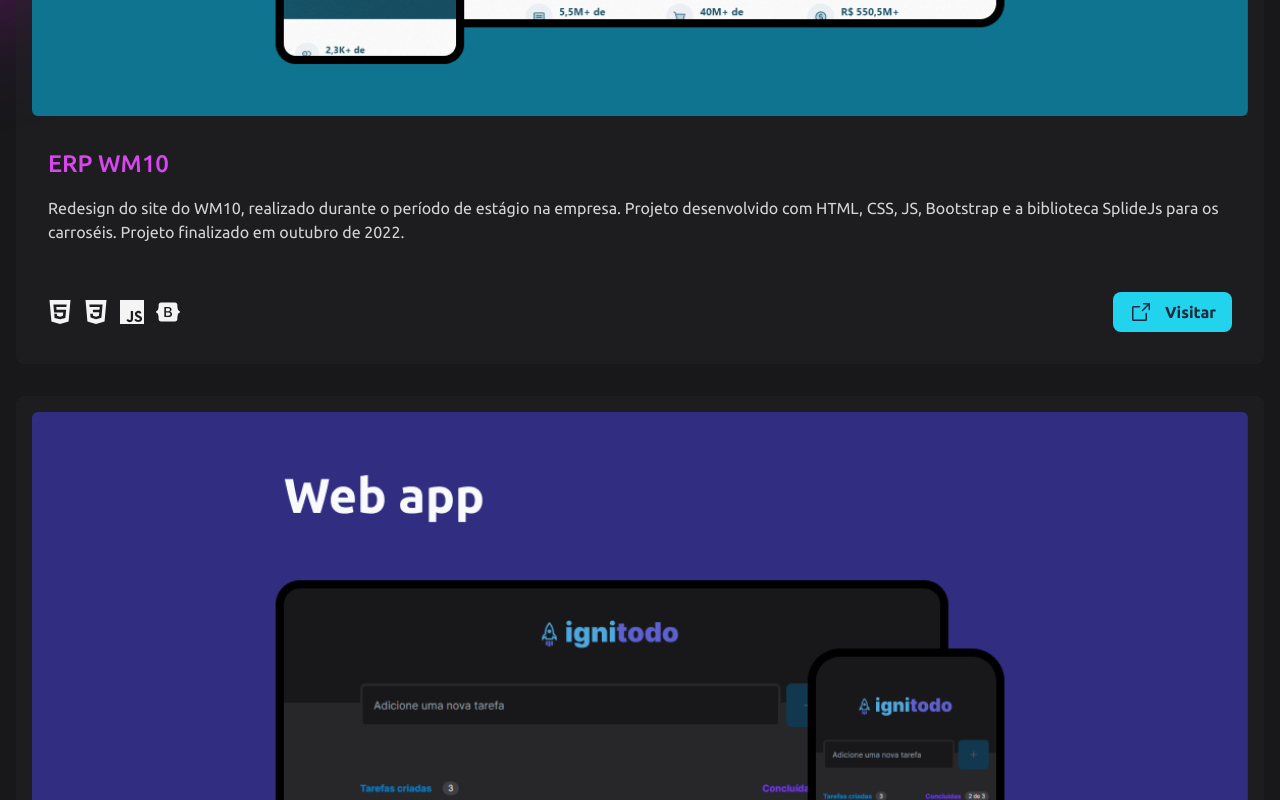
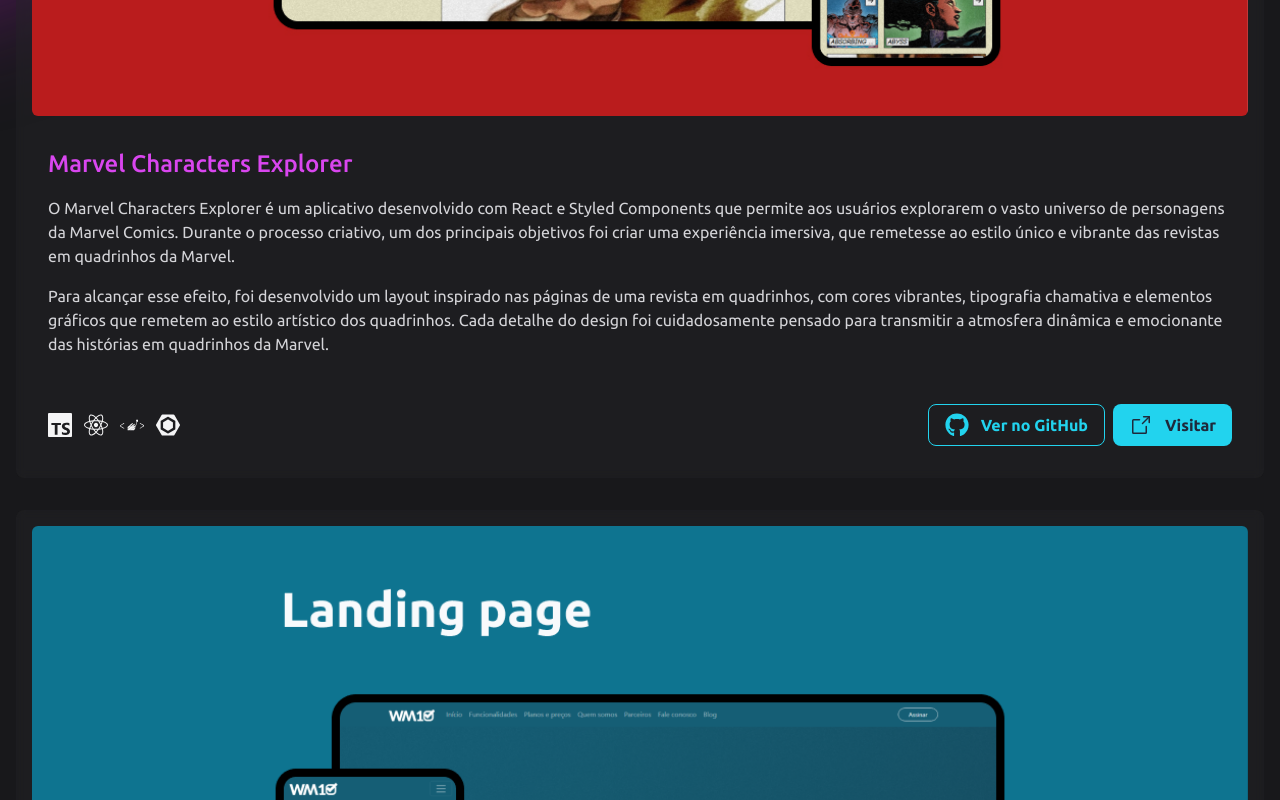
Before and after one commit to rafaelpzoucas/portfolio-v1, a React (Vite) app: page / in a window 1280 px wide. Shown: the part 1560-2360 px from the top of the page. Built offline with nearby package versions, Linux system fonts and the light colour scheme.

Commit message:
Add marvel project

```diff
--- a/src/components/Projects/index.tsx
+++ b/src/components/Projects/index.tsx
@@ -1,6 +1,6 @@
 import { ArrowSquareOut } from "phosphor-react";
 import { FaBootstrap, FaFigma, FaGithub, FaHtml5, FaReact } from "react-icons/fa";
-import { SiBootstrap, SiCss3, SiHtml5, SiJavascript, SiTailwindcss, SiTypescript } from "react-icons/si";
+import { SiBootstrap, SiCss3, SiEslint, SiHtml5, SiJavascript, SiStyledcomponents, SiTailwindcss, SiTypescript } from "react-icons/si";
 import { IoLogoJavascript } from "react-icons/io";
 import { SectionHeader } from "../atoms/SectionHeader";
 import { BackgroundCircles } from "../BackgroundCircles";
@@ -24,6 +24,44 @@
                 </SectionHeader.Root>
 
                 <main className="flex flex-col gap-4 sm:gap-8">
+                    <Project.Root>
+                        <Project.Image src="marvel-thumb.jpg" alt="Print da tela do app Marvel Characters Explorer" />
+                        <Project.Description>
+                            <Project.DescriptionTitle>
+                                Marvel Characters Explorer
+                            </Project.DescriptionTitle>
+                            <Project.DescriptionText>
+                                O Marvel Characters Explorer é um aplicativo desenvolvido com React e Styled Components que permite aos usuários explorarem o vasto universo de personagens da Marvel Comics. Durante o processo criativo, um dos principais objetivos foi criar uma experiência imersiva, que remetesse ao estilo único e vibrante das revistas em quadrinhos da Marvel.
+                            </Project.DescriptionText>
+                            <Project.DescriptionText>
+                                Para alcançar esse efeito, foi desenvolvido um layout inspirado nas páginas de uma revista em quadrinhos, com cores vibrantes, tipografia chamativa e elementos gráficos que remetem ao estilo artístico dos quadrinhos. Cada detalhe do design foi cuidadosamente pensado para transmitir a atmosfera dinâmica e emocionante das histórias em quadrinhos da Marvel.
+                            </Project.DescriptionText>
+                        </Project.Description>
+                        <Project.Footer>
+                            <Project.FooterStacks>
+                                <SiTypescript title="Typescript" />
+                                <FaReact title="ReactJs" />
+                                <SiStyledcomponents title="Styled-components" />
+                                <SiEslint title="ESLint" />
+                            </Project.FooterStacks>
+
+                            <div className="flex flex-row gap-2">
+                                <Project.FooterButton outlined link="https://github.com/rafaelpzoucas/marvel-app">
+                                    <FaGithub className="text-2xl" />
+                                    <span className="hidden sm:flex">
+                                        Ver no GitHub
+                                    </span>
+                                </Project.FooterButton>
+                                <Project.FooterButton link="https://marvel-app-z.vercel.app/">
+                                    <ArrowSquareOut size={24} />
+                                    <span className="hidden sm:flex">
+                                        Visitar
+                                    </span>
+                                </Project.FooterButton>
+                            </div>
+                        </Project.Footer>
+                    </Project.Root>
+
                     <Project.Root>
                         <Project.Image src="wm10-thumb.png" alt="Print da tela da landing page do WM10" />
                         <Project.Description>
```
Also changed, not shown: public/marvel-thumb.jpg (added).
